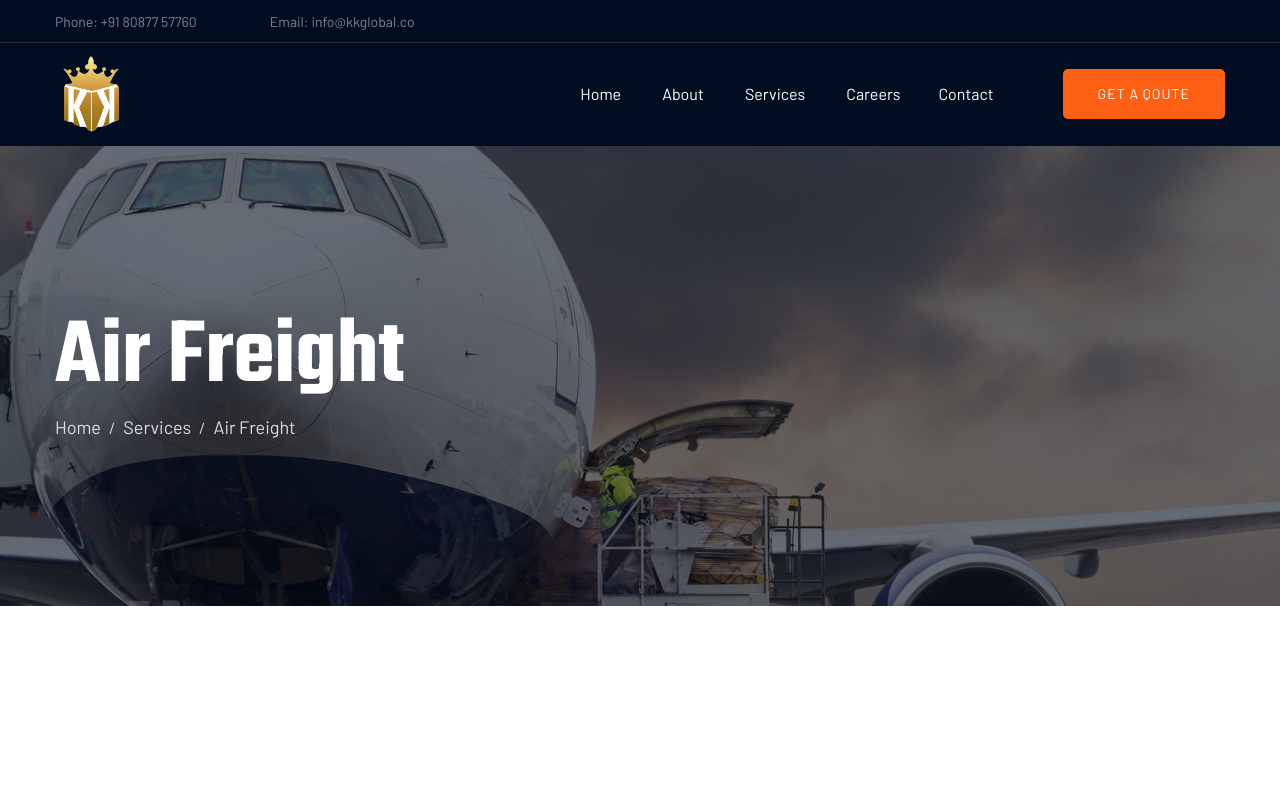
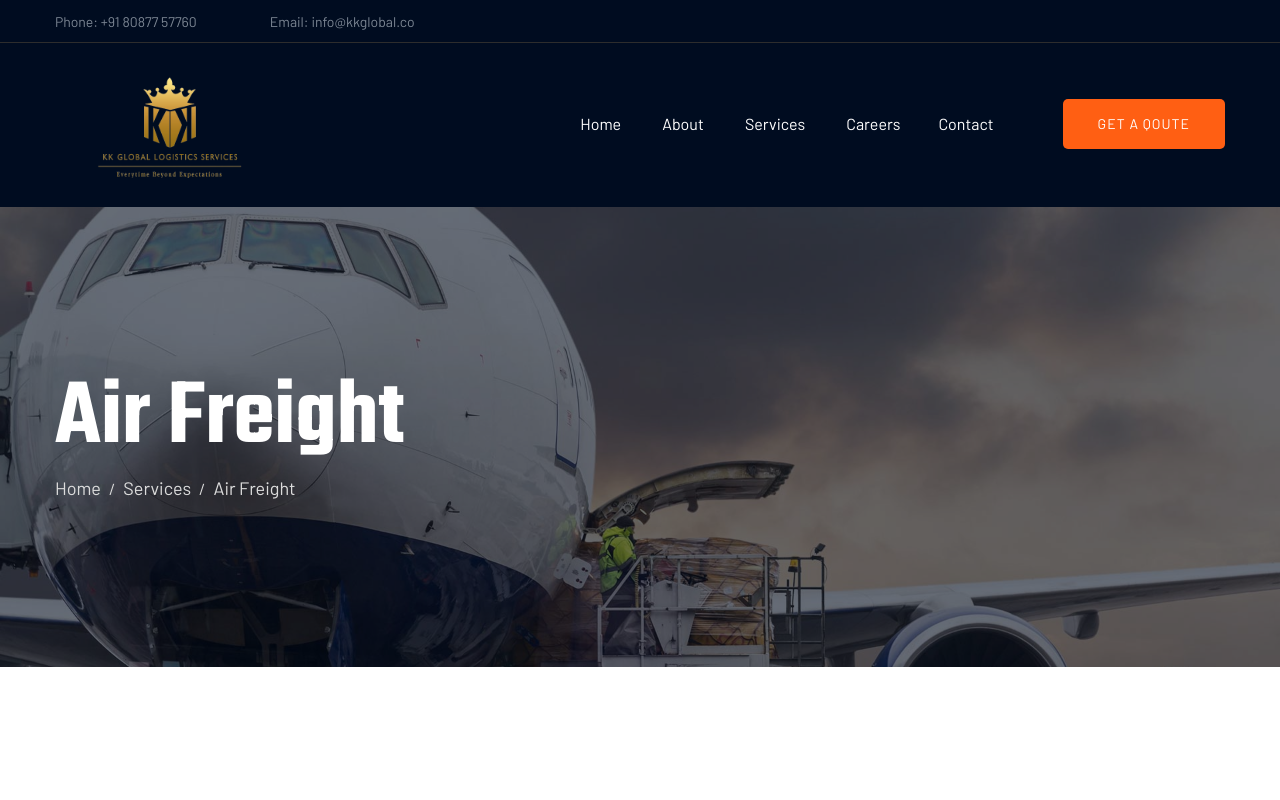
Before and after one commit to H-G-Wadhwani/kkglobal1, a plain HTML site: page airfreight.html in a window 1280 px wide. Shown: the top 800 px of the page. Drawn offline with Linux system fonts and the light colour scheme.

Commit message:
change of logo

```diff
--- a/airfreight.html
+++ b/airfreight.html
@@ -68,7 +68,7 @@
                             <!-- Logo -->
                             <div class="col-xl-2 col-lg-2">
                                 <div class="logo">
-                                    <a href="index.html"><img src="assets/img/logo/logo.png" alt="" style="width: 75px;"></a>
+                                    <a href="index.html"><img src="assets/img/logo/Final logo.png" alt=""style="width: 230px;"></a>
                                 </div>
                             </div>
                             <div class="col-xl-10 col-lg-10">
```
Also changed, not shown: about.html (+1 -1 lines), careers.html (+1 -1 lines), contact.html (+1 -1 lines), courierservices.html (+1 -1 lines), customclearance.html (+1 -1 lines), getaquote.html (+1 -1 lines), index.html (+1 -1 lines), projectcargo.html (+1 -1 lines), seafreight.html (+1 -1 lines), services.html (+1 -1 lines), supplychainmanagement.html (+1 -1 lines), transportation.html (+1 -1 lines), warehousing.html (+1 -1 lines), 1 other file.
